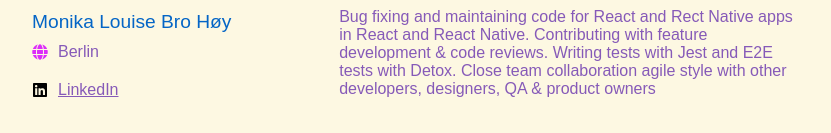
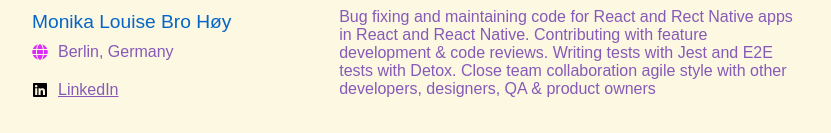
Before and after one commit to MonikaHoy/website, a React (Create React App) app: page / in a window 1280 px wide. Shown: the part 462-595 px from the top of the page, without its empty margins (224-1055 px from the left). Built offline with nearby package versions, Linux system fonts and the light colour scheme; a web font is replaced by a local one.

Commit message:
adjust title

```diff
--- a/public/index.html
+++ b/public/index.html
@@ -24,7 +24,7 @@
       work correctly both with client-side routing and a non-root public URL.
       Learn how to configure a non-root public URL by running `npm run build`.
     -->
-    <title>React App</title>
+    <title>Monika Høy | CV | Mobile Developer</title>
   </head>
   <body>
     <noscript>You need to enable JavaScript to run this app.</noscript>
--- a/src/sections/Summary/Summary.tsx
+++ b/src/sections/Summary/Summary.tsx
@@ -19,7 +19,7 @@ export default function Summary({ isSmallScreen }: SummaryProps) {
         <h2 className={style.name}>Monika Louise Bro Høy</h2>
         <div className={style.infoContainer}>
           <FaGlobe color="#DC2CF9" />
-          <p>Berlin</p>
+          <p>Berlin, Germany</p>
         </div>
         <div className={style.infoContainer}>
           <FaLinkedin />
```
